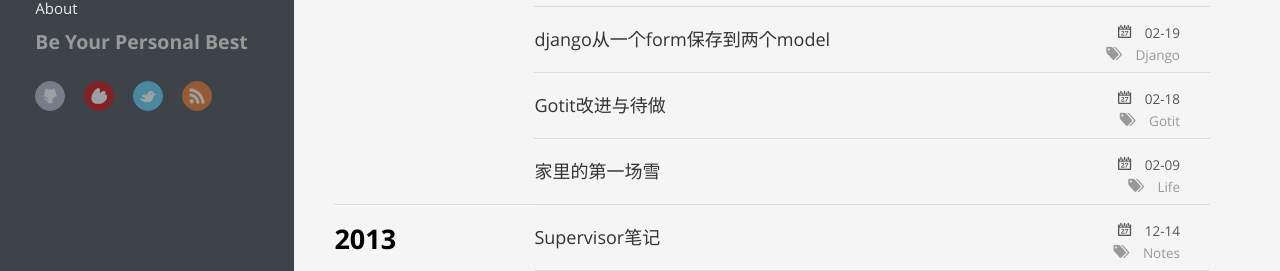
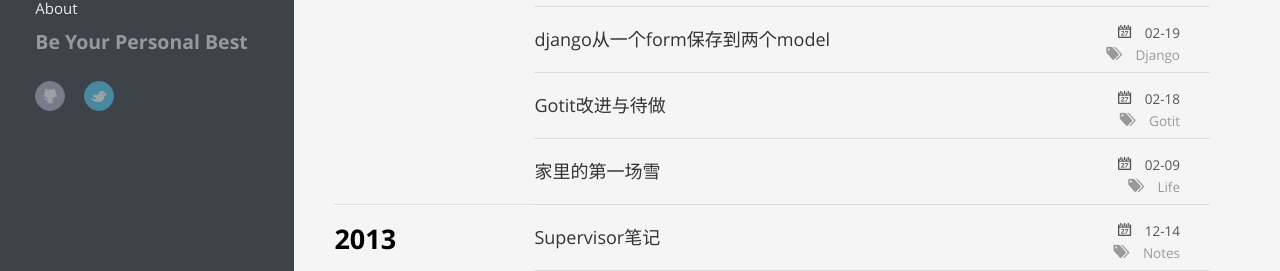
Before and after one commit to zhwei/zhwei.github.com, a Jekyll site: the page built from index.html, in a window 1280 px wide. Shown: the part 323-594 px from the top of the page. Built offline with Jekyll 4.4.1, drawn with Linux system fonts in a browser that asks for light colours; comment, search, counter and statistics services are not loaded.

Commit message:
fix icon

```diff
--- a/_includes/header.html
+++ b/_includes/header.html
@@ -16,7 +16,7 @@
     <link href="{{ site.subscribe_rss }}" rel="alternate" title="{{site.title}}" type="application/atom+xml">
     {% capture canonical %}{{ site.url }}{% if site.permalink contains '.html' %}{{ page.url }}{% else %}{{ page.url | remove:'index.html' }}{% endif %}{% endcapture %}
     <link rel="canonical" href="{{ canonical }}">
-    <link href="{{ root_url }}/favicon.png" rel="shortcut icon">
+    <link href="{{ root_url }}/stylesheets/gravatar.jpeg" rel="shortcut icon">
     <link href="{{ root_url }}/stylesheets/screen.css" media="screen, projection" rel="stylesheet" type="text/css">
     <link href="{{ root_url }}/stylesheets/self.css" media="screen, projection" rel="stylesheet" type="text/css">
     <link href="{{ root_url }}/stylesheets/native.css" media="screen, projection" rel="stylesheet" type="text/css">
--- a/_layouts/default.html
+++ b/_layouts/default.html
@@ -29,9 +29,8 @@
                 <nav id="sub-nav">
                     <div class="social">
                             <a class="github" href="https://github.com/zhwei" title="GitHub">GitHub</a>
-                            <a class="weibo" href="http://weibo.com/123271314" title="Weibo">Weibo</a>
                             <a class="twitter" href="http://twitter.com/zhweifcx" title="Twitter">Twitter</a>
-                            <a class="rss" href="/atom.xml" title="RSS">RSS</a>
+                            <!-- <a class="rss" href="/atom.xml" title="RSS">RSS</a> -->
                     </div>
                 </nav>
             </header>
```
